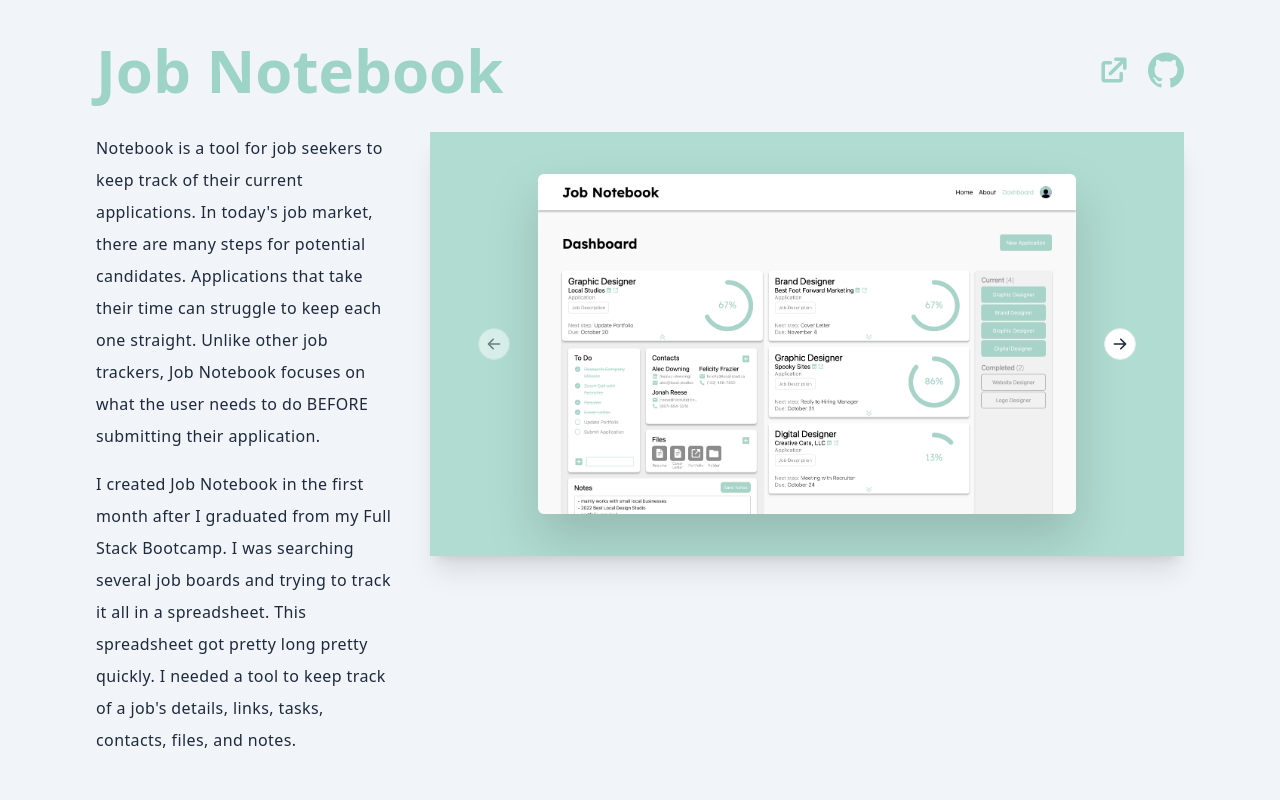
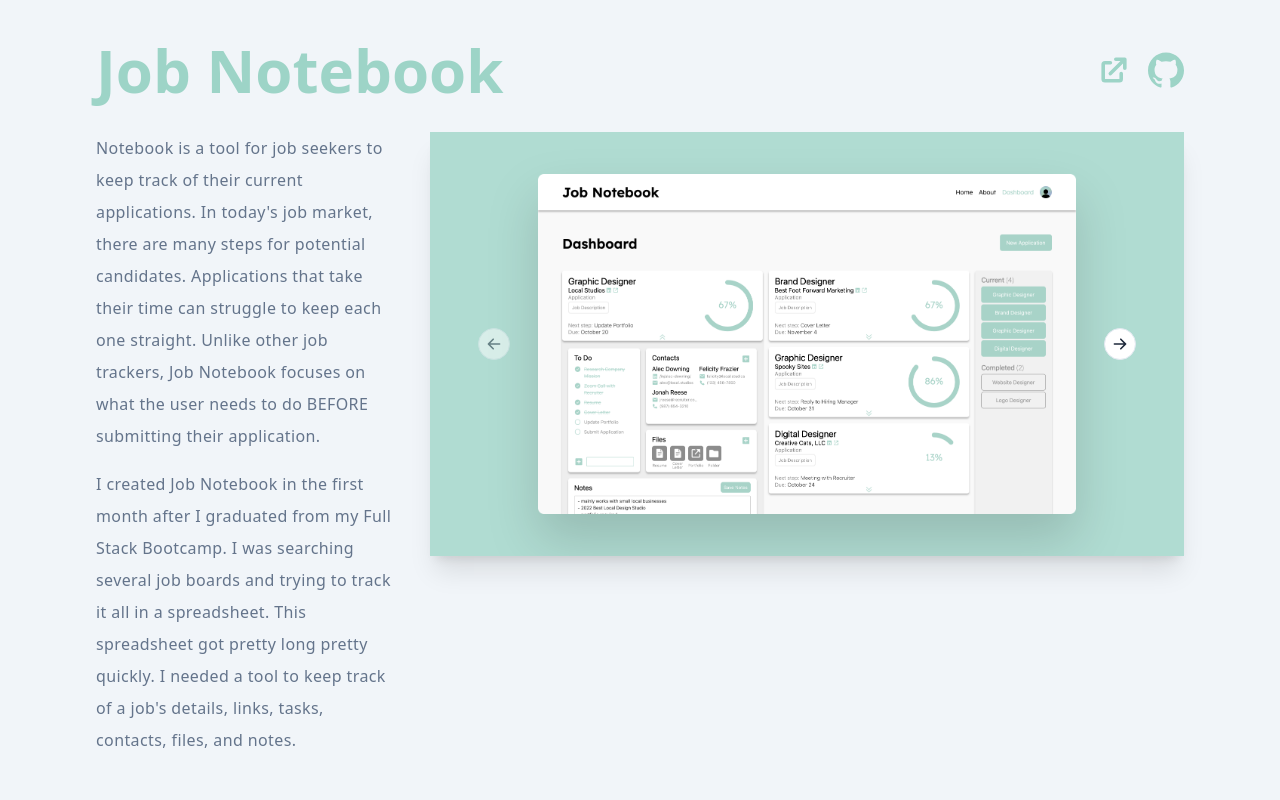
Before and after one commit to a-down/portfolio, a React (Vite) app: page /projects/belc in a window 1280 px wide. Shown: the part 420-1220 px from the top of the page. Built offline with nearby package versions, Linux system fonts and the light colour scheme.

Commit message:
header updates

```diff
--- a/src/components/Header.jsx
+++ b/src/components/Header.jsx
@@ -30,7 +30,7 @@ export default function Header({ location }) {
         Contact
       </a>
 
-      <a href={resume} download='alec-downing-resume' className='bg-brand-400/80 py-2 px-4 rounded-md text-slate-50 font-semibold hover:scale-105 active:bg-brand-400 transition-all w-full md:w-auto'>Resume</a>
+      <a href={resume} download='alec-downing-resume' className='bg-brand-400/80 py-2 px-4 rounded-md text-slate-50 font-semibold hover:scale-105 active:bg-brand-400 transition-all w-full md:w-auto text-center'>Resume</a>
     </nav>
   )
 
@@ -60,7 +60,7 @@ export default function Header({ location }) {
                 </SheetTitle>
                 <Navigation />
               </SheetHeader>
-              <SheetFooter className=" bg-slate-200">
+              <SheetFooter className=" bg-slate-50">
                 <ExternalLinks />
               </SheetFooter>
             </SheetContent>
--- a/src/components/Hero.jsx
+++ b/src/components/Hero.jsx
@@ -4,7 +4,7 @@ import StackDisplay from './StackDisplay/StackDisplay';
 
 
 export const ExternalLinks = () => (
-  <div className='flex md:flex-col items-end justify-end gap-4'>
+  <div className='w-full md:w-auto flex md:flex-col items-end justify-around md:justify-end gap-4'>
     <a href='https://www.linkedin.com/in/alec-downing' target='_blank' className=' text-accent'>
       <FaLinkedin className='w-12 h-12 mt-[3px] text-brand-400/90 hover:scale-105 active:text-brand-400 transition-all'/>
     </a>
--- a/src/components/Projects/FullProject.jsx
+++ b/src/components/Projects/FullProject.jsx
@@ -60,7 +60,7 @@ export default function FullProject({ project, stackArr, isDark }) {
       </div>
 
       <div className="flex flex-col-reverse lg:flex-row justify-between gap-8 mb-2">
-        <div className="flex flex-col gap-4 leading-loose tracking-wide lg:w-2/5 overflow-clip">
+        <div className="flex flex-col gap-4 leading-loose tracking-wide lg:w-2/5 overflow-clip text-slate-500">
           <p>{project.description}</p>
           <p>{project.description2}</p>
           {/* <p>{project.description3}</p> */}
```
